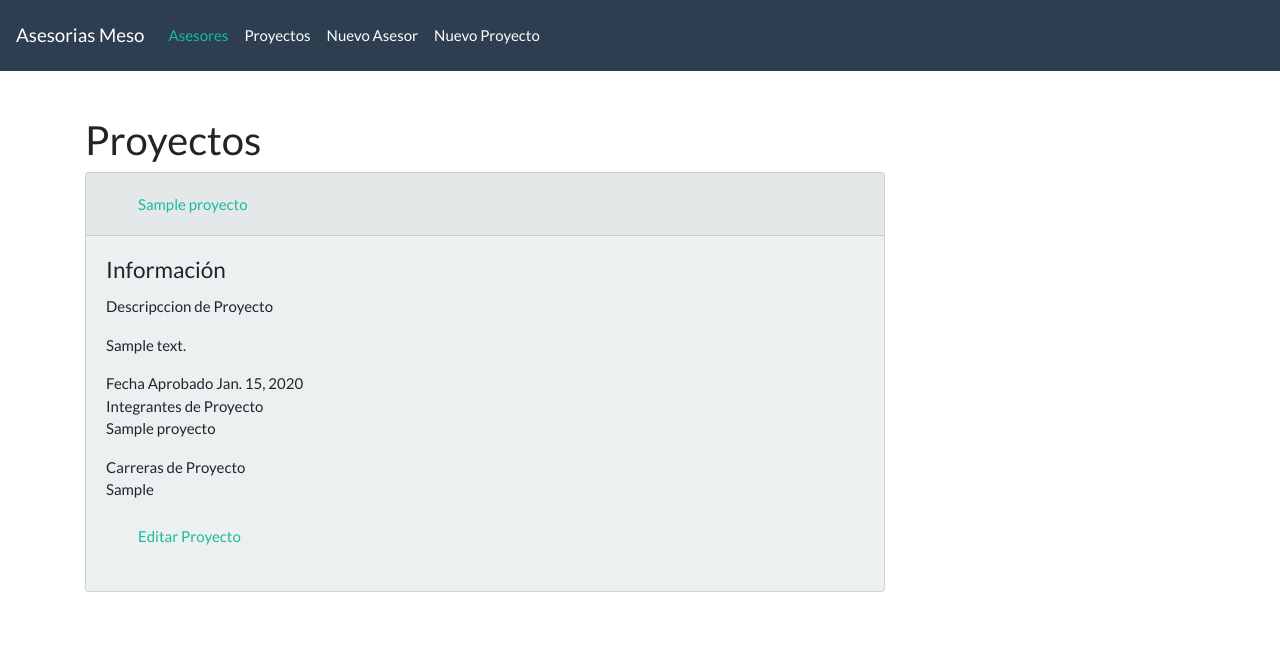
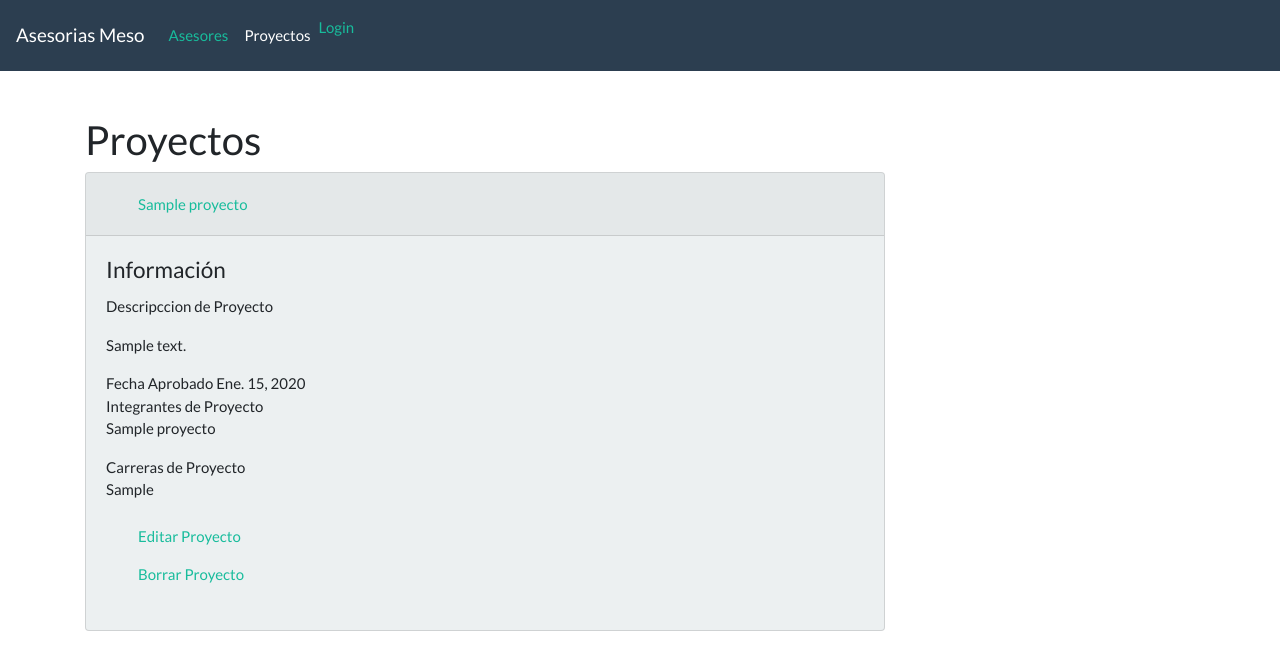
Before and after one commit to diegoalfonsodiaz/AsesoriaDjango, a Django app: page / in a window 1280 px wide. Shown: the top 670 px of the page. Run offline with Django 3.2, Linux system fonts and the light colour scheme; tables that the repository leaves empty hold one stand-in row (values such as "Sample post"); some libraries are stand-ins or nearby versions.

Commit message:
ya dio el login y borrar proyecto prros

```diff
--- a/m2m/settings.py
+++ b/m2m/settings.py
@@ -104,9 +104,9 @@ AUTH_PASSWORD_VALIDATORS = [
 # Internationalization
 # https://docs.djangoproject.com/en/2.1/topics/i18n/
 
-LANGUAGE_CODE = 'en-us'
+LANGUAGE_CODE = 'es-es'
 
-TIME_ZONE = 'UTC'
+TIME_ZONE = 'America/Guatemala'
 
 USE_I18N = True
 
@@ -119,3 +119,5 @@ USE_TZ = True
 # https://docs.djangoproject.com/en/2.1/howto/static-files/
 
 STATIC_URL = '/static/'
+STATIC_ROOT = os.path.join(BASE_DIR, 'static')
+LOGIN_REDIRECT_URL = '/'
--- a/m2m/urls.py
+++ b/m2m/urls.py
@@ -16,10 +16,15 @@ Including another URLconf
 from django.contrib import admin
 from django.urls import path
 from django.conf.urls import url, include
+from django.contrib.auth import views
+from django.contrib.auth.views import LogoutView
+from django.contrib.auth.views import LoginView
 
 
 urlpatterns = [
     path('admin/', admin.site.urls),
-    url(r'', include('medicamentos.urls')),
+    url(r'^accounts/login/$', views.LoginView.as_view(template_name='registration/login.html'), name='login'),
+    url(r'^accounts/logout/$', views.LogoutView.as_view(), name='logout', kwargs={'next_page': '/'}),
+    path('', include('medicamentos.urls')),
 
 ]
--- a/medicamentos/templates/medicamentos/asesores_detail.html
+++ b/medicamentos/templates/medicamentos/asesores_detail.html
@@ -24,6 +24,8 @@
 
 
 
+
+
           </p>
         </div>
       </div>
--- a/medicamentos/templates/medicamentos/base.html
+++ b/medicamentos/templates/medicamentos/base.html
@@ -24,12 +24,17 @@
                                 <a class="nav-link" href="{% url 'proyectos_list' %}" ><span class="glyphicon glyphicon-list">  Proyectos</span></a>
                         </li>
 
+                        {% if user.is_authenticated %}
                         <li class="nav-item">
                           <a class="nav-link" href="{% url 'asesor_nuevo' %}" ><span class="glyphicon glyphicon-list">  Nuevo Asesor</span></a>
                         </li>
                         <li class="nav-item">
                             <a class="nav-link" href="{% url 'proyecto_nuevo' %}" ><span class="glyphicon glyphicon-list">Nuevo Proyecto</span></a>
                         </li>
+                        <a class="nav-link"> Bienvenido {{ user.username }} (<a nav-link href="{% url 'logout' %}">Log out</a>)</a>
+                        {% else %}
+                        <a href="{% url 'login' %}" class="top-menu"><span class="glyphicon glyphicon-lock">Login</span></a>
+                        {% endif %}
 
                       </ul>
 
--- a/medicamentos/templates/medicamentos/proyectos_list.html
+++ b/medicamentos/templates/medicamentos/proyectos_list.html
@@ -31,6 +31,9 @@
                                         </p>
                                         <a class="nav-link" href="{% url 'proyecto_editar' pk=Proyecto.pk  %}" ><span class="glyphicon glyphicon-list">Editar Proyecto</span></a>
 
+                                        <a class="nav-link" href="{% url 'proyecto_remove' pk=Proyecto.pk  %}" ><span class="glyphicon glyphicon-list">Borrar Proyecto</span></a>
+
+
 
 
                               </p>
--- a/medicamentos/urls.py
+++ b/medicamentos/urls.py
@@ -12,4 +12,6 @@ urlpatterns = [
     path('asesor/<int:pk>/', views.asesores_detail, name='asesores_detail'),
     url(r'^proyecto/nuevo/$', views.proyecto_nuevo, name='proyecto_nuevo'),
     url(r'^proyecto/(?P<pk>[0-9]+)/edit/$', views.proyecto_editar, name='proyecto_editar'),
+    url(r'^proyecto/(?P<pk>[0-9]+)/remove/$', views.proyecto_remove, name='proyecto_remove'),
+    #url(r'^proyecto/(?P<pk>\d+)/remove/$', views.proyecto_remove, name='proyecto_remove'),
     ]
--- a/medicamentos/views.py
+++ b/medicamentos/views.py
@@ -6,8 +6,10 @@ from .models import Proyecto, Asesor
 from django.views.generic.detail import DetailView
 from django.utils import timezone
 from django.shortcuts import redirect
+from django.contrib.auth.decorators import login_required
 
 # Create your views here.  Post.objects.all()
+@login_required
 def asesor_nuevo(request):
     if request.method == "POST":
         formulario = AsesorForm(request.POST)
@@ -22,6 +24,7 @@ def asesor_nuevo(request):
         formulario = AsesorForm()
     return render(request, 'medicamentos/asesor_editar.html', {'formulario': formulario})
 
+@login_required
 def proyecto_nuevo(request):
     if request.method == "POST":
         formulario = ProyectoForm(request.POST)
@@ -50,6 +53,13 @@ def asesores_list(request):
     return render(request, 'medicamentos/asesores_list.html', {'asesores': asesores})
 
 
+@login_required
+def proyecto_remove(request, pk):
+    proyecto = get_object_or_404(Proyecto, pk=pk)
+    proyecto.delete()
+    return render(request, 'medicamentos/proyectos_list.html')
+
+@login_required
 def proyecto_editar(request, pk):
     proyecto = get_object_or_404(Proyecto, pk=pk)
     if request.method == "POST":
```
Also changed, not shown: medicamentos/templates/registration/login.html (added, +24 -0 lines).
